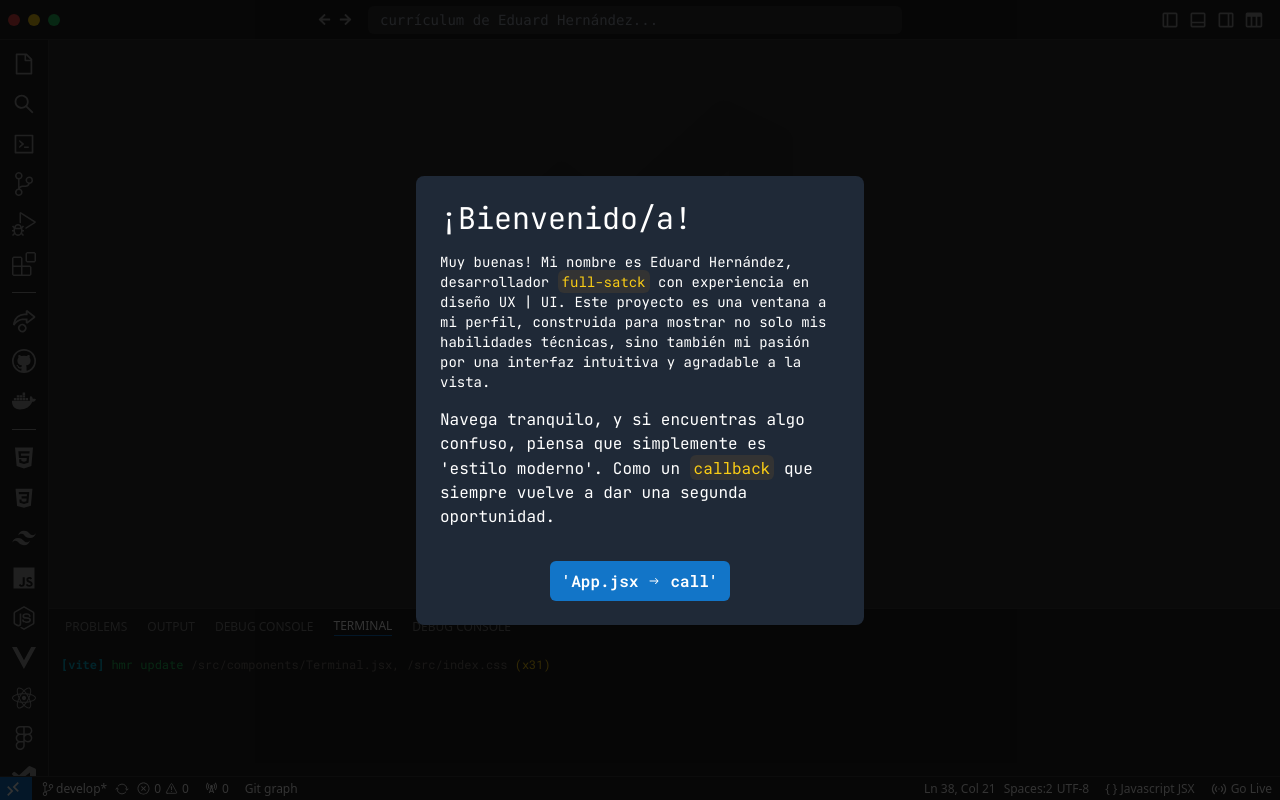
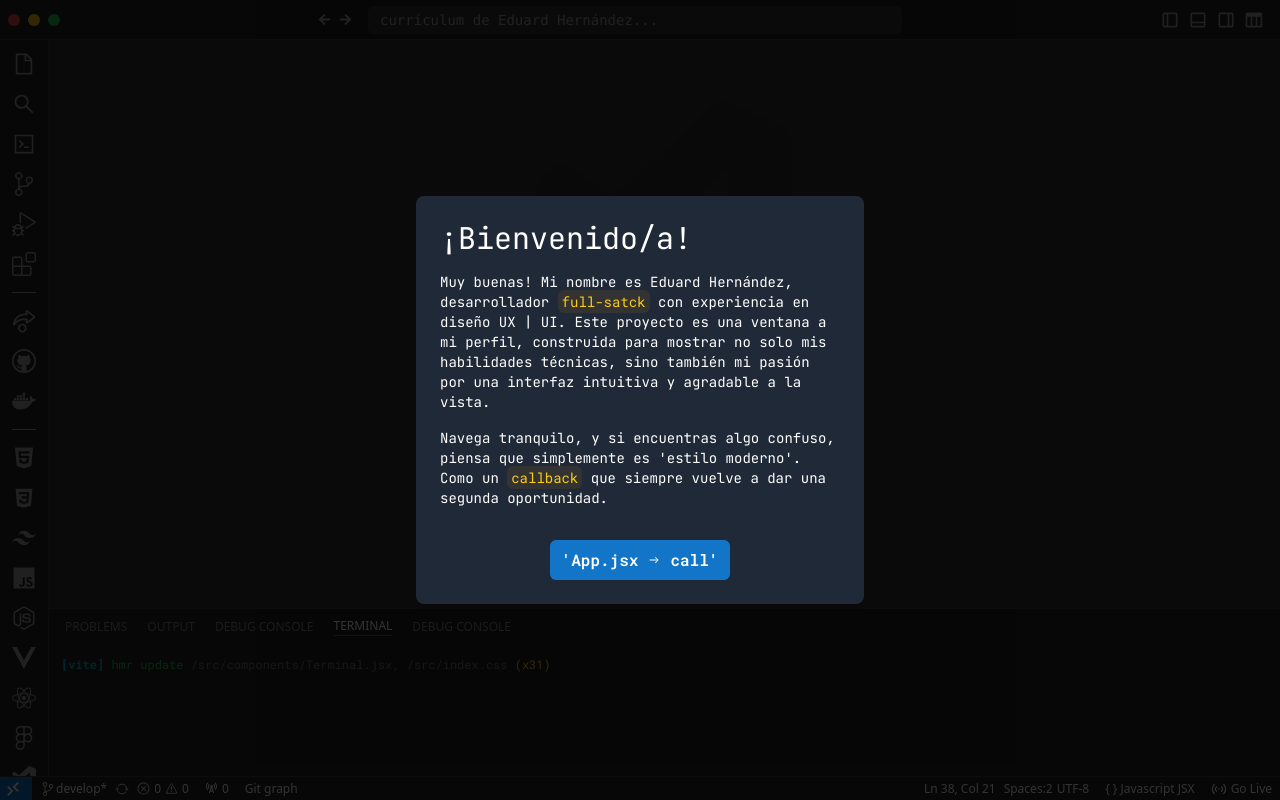
Before and after one commit to trosdesuru/resumee, a React (Vite) app in the folder project/: page / in a window 1280 px wide. Built offline with nearby package versions, Linux system fonts and the light colour scheme; a web font is replaced by a local one.

Commit message:
refactorized welcomeMessage.jsx, resumee

```diff
--- a/project/src/components/WelcomeMessage.jsx
+++ b/project/src/components/WelcomeMessage.jsx
@@ -15,7 +15,7 @@ const WelcomeMessage = ({ onNext }) => (
                 sino también mi pasión por una interfaz intuitiva y agradable a la vista.
             </p>
 
-            <p className="font-jetbrains text-md text-left mt-4">
+            <p className="font-jetbrains text-sm text-left mt-4">
                 Navega tranquilo, y si encuentras algo confuso, piensa que simplemente es 'estilo moderno'.
                 Como un <span className="bg-gray text-yellow-400 px-1 py-0.5 rounded-md font-robotomono">
                     callback
```
